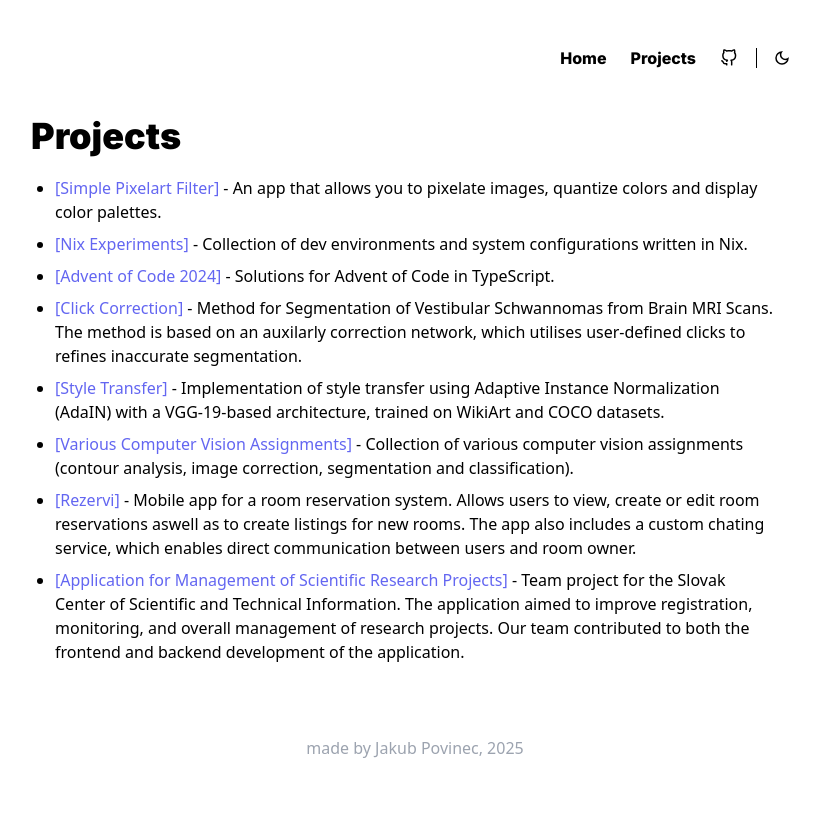
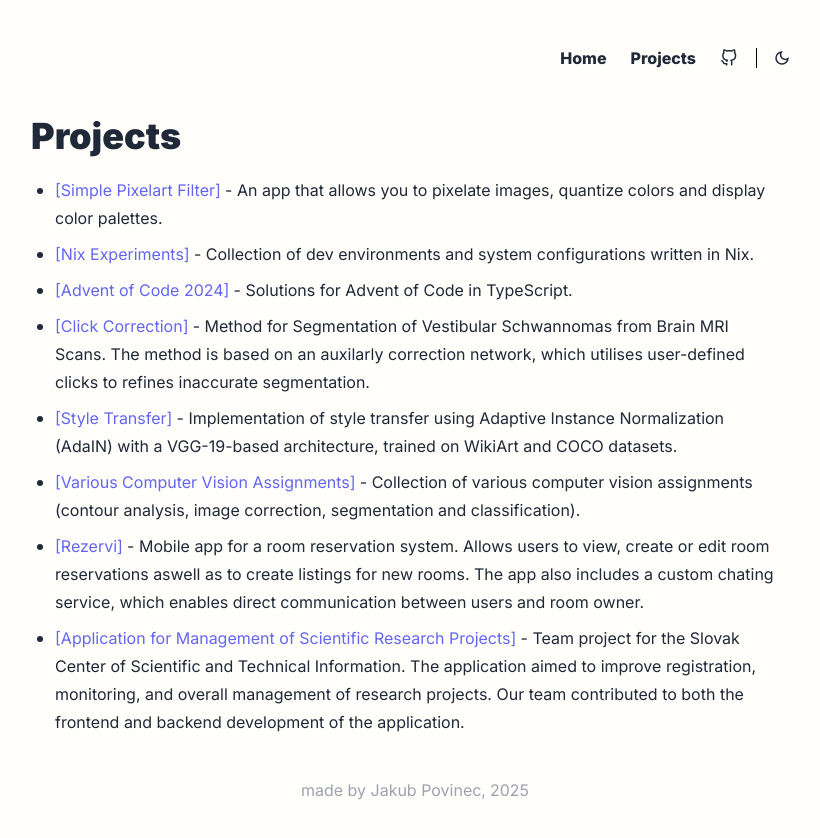
Before and after one commit to kuko6/personal-website, a SvelteKit app: page /projects in a window 1280 px wide. Shown: the top 838 px of the page, without its empty margins (225-1045 px from the left). Before the commit the page ends 800 px from the top, so only its background shows below. Built offline with nearby package versions, Linux system fonts and the light colour scheme.

Commit message:
changed styling

```diff
--- a/src/app.css
+++ b/src/app.css
@@ -17,11 +17,19 @@
     transition:
       background-color 0.2s ease-in-out,
       color 0.2s ease-in-out;
-    @apply bg-white dark:bg-stone-800 text-black dark:text-white;
+    @apply bg-soft-beige dark:bg-stone-800 text-gray-800 dark:text-white;
   }
 
   p {
     @apply font-inter;
+  }
+
+  a {
+    @apply font-inter;
+  }
+
+  span {
+    @apply font-inter leading-7;
   }
 
   h1 {
--- a/src/routes/projects/+page.svelte
+++ b/src/routes/projects/+page.svelte
@@ -90,7 +90,7 @@
           <a class="project text-indigo-500 dark:text-indigo-400" href={p.ref}>
             [{p.name}]
           </a>
-          - {p.description}
+         <span>- {p.description}</span>
         </li>
       {/each}
     </ul>
--- a/tailwind.config.js
+++ b/tailwind.config.js
@@ -4,6 +4,10 @@ export default {
   darkMode: "class",
   theme: {
     extend: {
+      colors: {
+        'beige': "#fff9f0",
+        'soft-beige': '#FFFEFB', // #FFFBF5 FFFCF7 FFFEFB
+      },
       keyframes: {
         wiggle: {
           "0%, 100%": { transform: "rotate(-6deg)" },
@@ -20,9 +24,6 @@ export default {
         jetbrains: ["JetBrains Mono", "monospace"],
         mono: ["IBM Plex Mono", "monospace"],
       },
-      colors: {
-        'beige': "#fff9f0",
-      },
     },
   },
   plugins: [],
```
